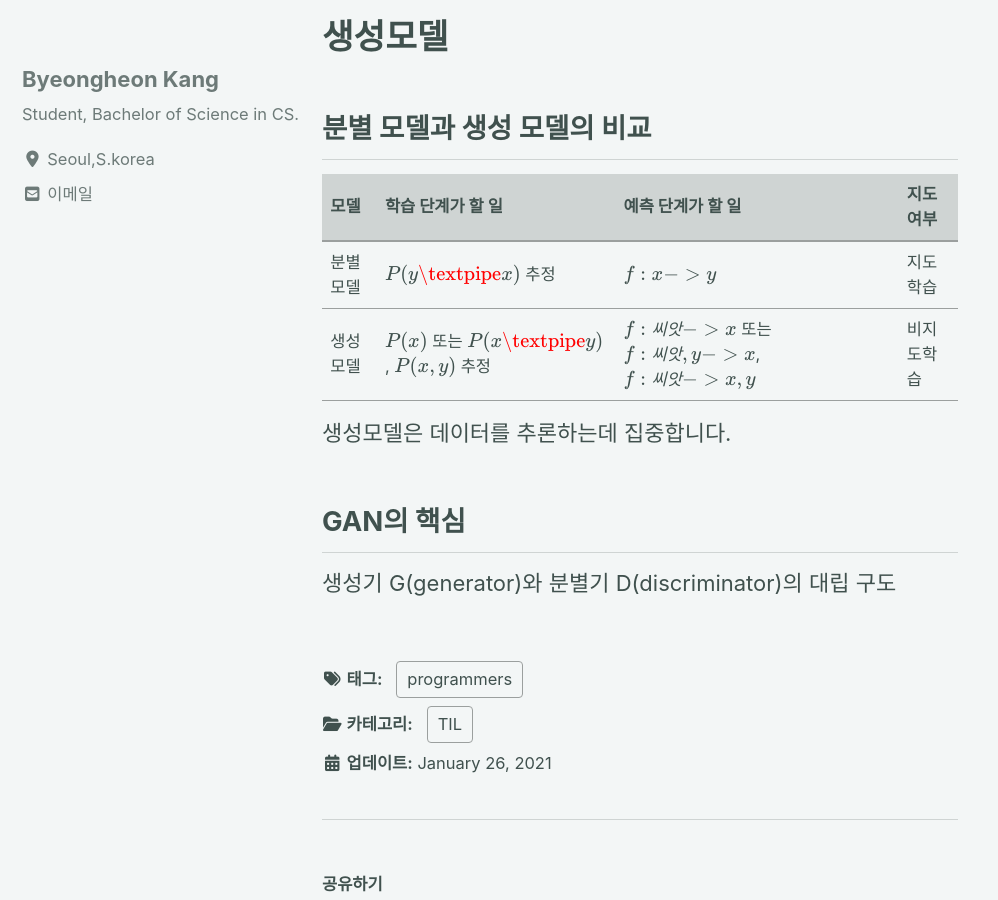
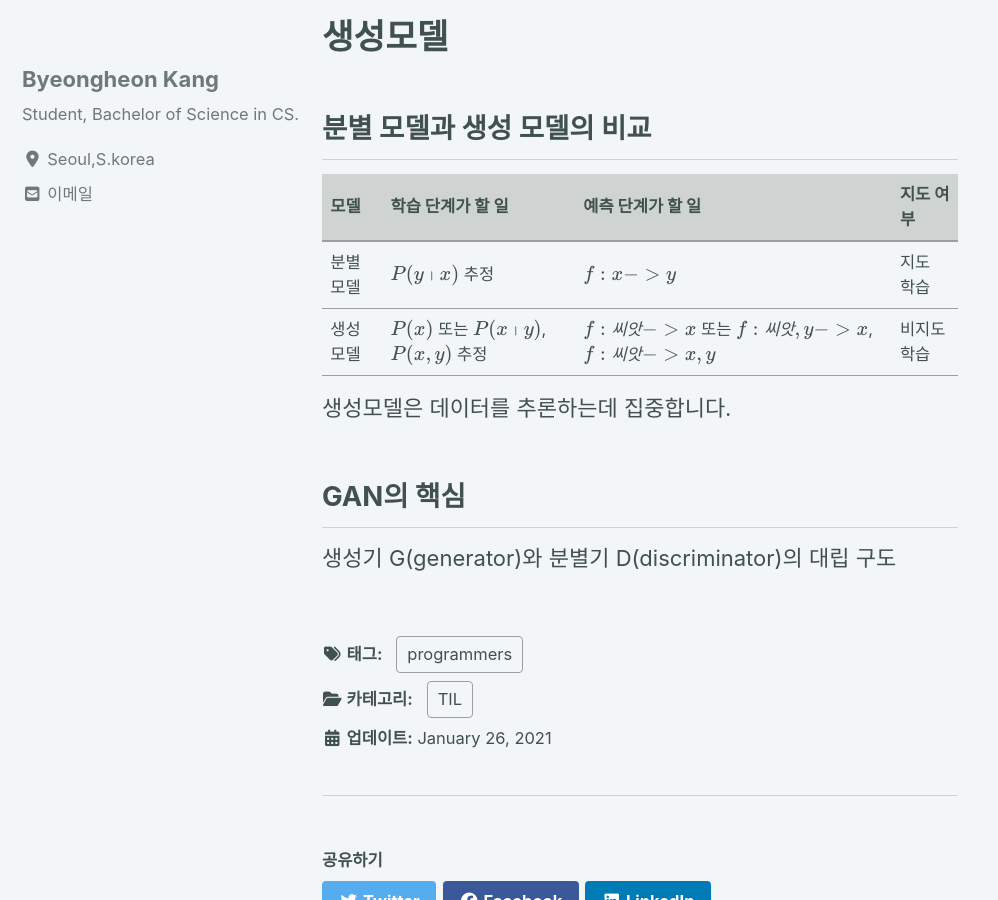
Before and after one commit to devtrail42/devtrail42.github.io, a Jekyll site: the page built from _posts/2021-01-26-til9.md, in a window 1280 px wide and 900 px high, scrolled down 2590 px. Shown: the whole window, without its empty margins (0-998 px from the left). Built offline with Jekyll 4.4.1, drawn with Linux system fonts in a browser that asks for light colours; cached includes are drawn as plain includes; nearby versions of some CDN libraries; formulas are drawn with MathJax 3; comment, search, counter and statistics services are not loaded.

Commit message:
edit post

```diff
--- a/_posts/2021-01-26-til9.md
+++ b/_posts/2021-01-26-til9.md
@@ -73,8 +73,8 @@ comments: true
 
 |모델|학습 단계가 할 일| 예측 단계가 할 일| 지도 여부|
 |---|---|---|---|
-|분별 모델| $P(y \textpipe x)$ 추정 | $f: x -> y$ | 지도 학습|
-|생성 모델| $P(x)$ 또는 $P(x \textpipe y)$, $P(x, y)$ 추정| $f: 씨앗 -> x$ 또는 $f: 씨앗, y -> x$, $f: 씨앗 -> x,y$ |비지도학습|
+|분별 모델| $P(y \shortmid x)$ 추정 | $f: x -> y$ | 지도 학습|
+|생성 모델| $P(x)$ 또는 $P(x \shortmid y)$, $P(x, y)$ 추정| $f: 씨앗 -> x$ 또는 $f: 씨앗, y -> x$, $f: 씨앗 -> x,y$ |비지도학습|
 
 생성모델은 데이터를 추론하는데 집중합니다.
 
```
